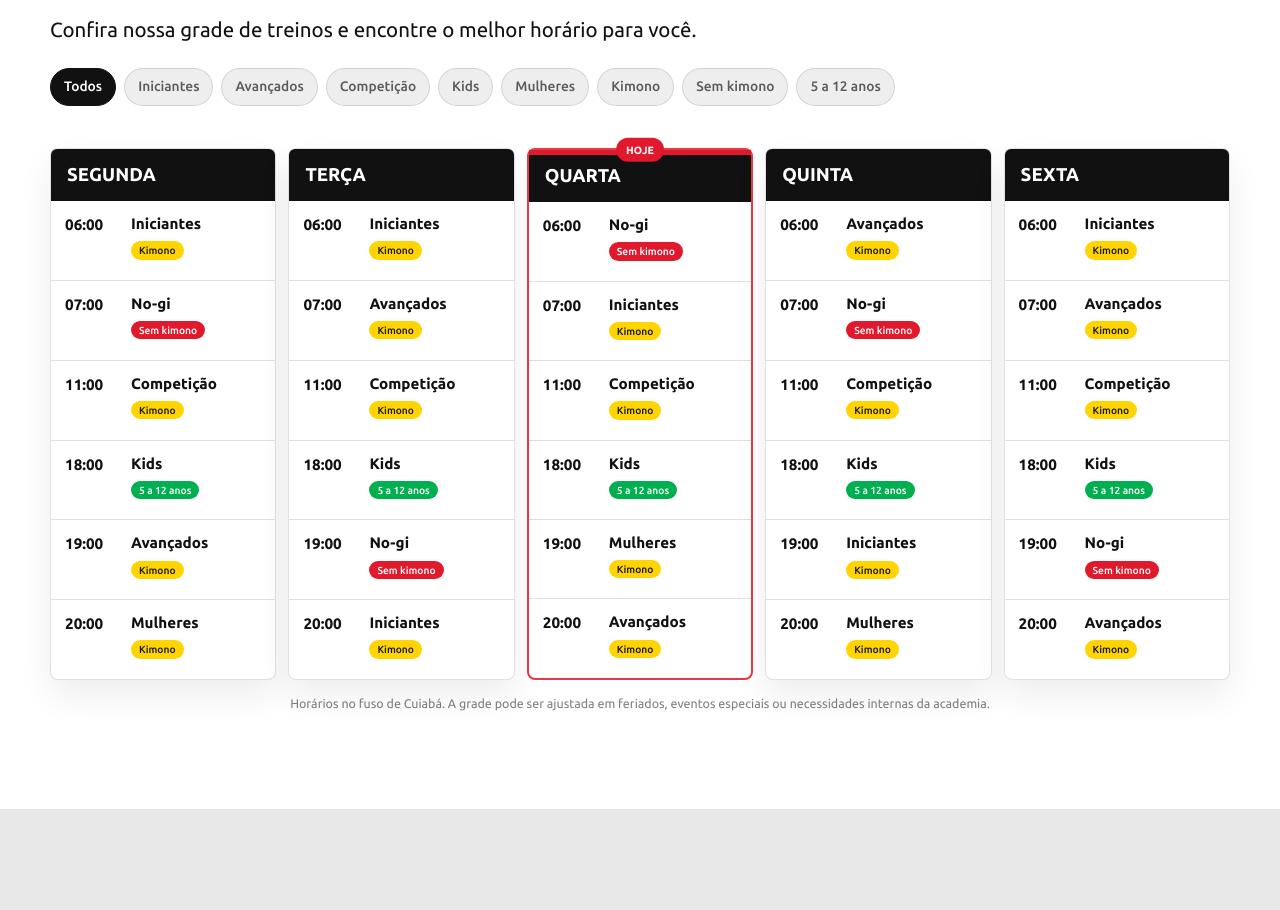
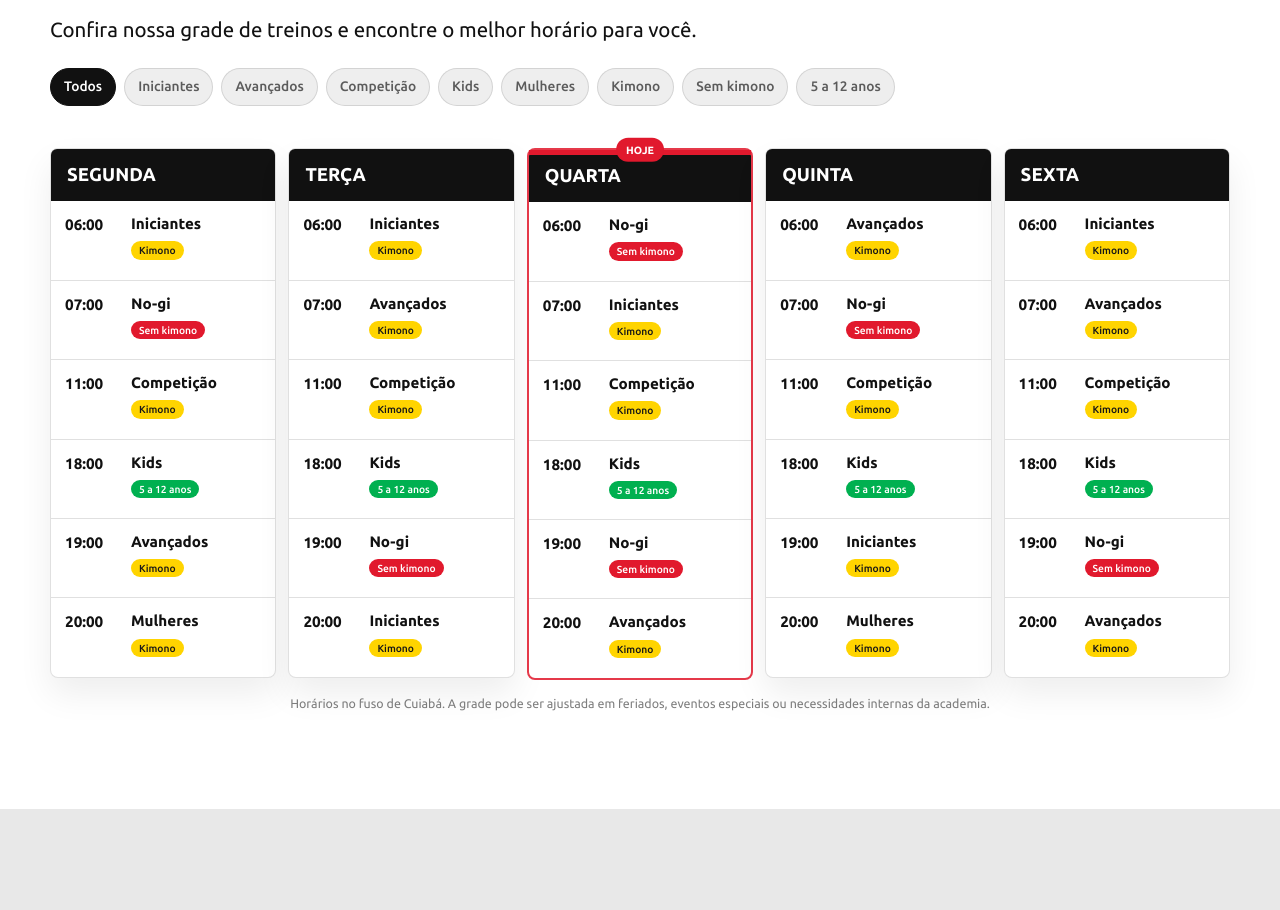
Before and after one commit to ederrabelo/tocadoleao-landingpage, a React (Vite) app: page / in a window 1280 px wide. Shown: the part 3600-4510 px from the top of the page. Built offline with nearby package versions, Linux system fonts and the light colour scheme.

Commit message:
Ajuste no comportamento dos horários filtrados para ser dinâmico

```diff
--- a/src/App.css
+++ b/src/App.css
@@ -922,9 +922,9 @@
 
 .schedule-grid {
   display: grid;
-  grid-template-columns: repeat(5, minmax(0, 1fr));
+  grid-template-columns: repeat(auto-fit, minmax(210px, 1fr));
   gap: 12px;
-  align-items: stretch;
+  align-items: start;
   padding-top: 14px;
 }
 
@@ -1013,15 +1013,6 @@
 
 .schedule-slot:first-child {
   border-top: 0;
-}
-
-.schedule-empty {
-  margin: 0;
-  padding: 18px 14px;
-  color: var(--ink-muted);
-  font-size: 0.84rem;
-  font-weight: var(--font-weight-regular);
-  line-height: 1.5;
 }
 
 .schedule-slot time {
--- a/src/App.tsx
+++ b/src/App.tsx
@@ -279,9 +279,9 @@ const scheduleDays = [
       },
       {
         time: '19:00',
-        title: 'Mulheres',
-        detail: 'Defesa pessoal e Jiu-Jitsu',
-        tags: [{ label: 'Kimono', tone: 'kimono' }],
+        title: 'No-gi',
+        detail: 'Controle, transições e finalizações',
+        tags: [{ label: 'Sem kimono', tone: 'nogi' }],
       },
       {
         time: '20:00',
@@ -1432,14 +1432,19 @@ function App() {
             </div>
 
             <div className="schedule-grid">
-              {scheduleDays.map((day) => {
-                const isToday = day.weekday === currentWeekday
-                const filteredSlots = day.slots.filter(
+              {scheduleDays
+                .map((day) => ({
+                  day,
+                  filteredSlots: day.slots.filter(
                     (slot) =>
                       activeScheduleFilter === 'Todos' ||
                       slot.title === activeScheduleFilter ||
                       slot.tags.some((tag) => tag.label === activeScheduleFilter),
-                )
+                  ),
+                }))
+                .filter(({ filteredSlots }) => filteredSlots.length > 0)
+                .map(({ day, filteredSlots }) => {
+                  const isToday = day.weekday === currentWeekday
 
                   return (
                     <article
@@ -1451,8 +1456,7 @@ function App() {
                         <h3>{day.day}</h3>
                       </header>
                       <div className="schedule-slots">
-                      {filteredSlots.length > 0 ? (
-                        filteredSlots.map((slot) => (
+                        {filteredSlots.map((slot) => (
                           <div className="schedule-slot" key={`${day.day}-${slot.time}-${slot.title}`}>
                             <time>{slot.time}</time>
                             <div>
@@ -1471,10 +1475,7 @@ function App() {
                               </div>
                             </div>
                           </div>
-                        ))
-                      ) : (
-                        <p className="schedule-empty">Sem treinos para este filtro.</p>
-                      )}
+                        ))}
                       </div>
                     </article>
                   )
```
Lines whose indentation alone changed are shown as unchanged.
